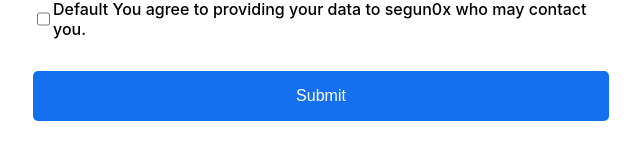
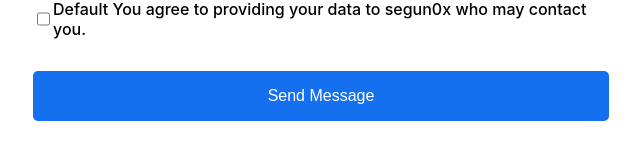
Before and after one commit to lil-dev16/react-profile, a React (Create React App) app: page /contact in a window 1280 px wide. Shown: the part 607-768 px from the top of the page, without its empty margins (319-959 px from the left). Built offline with nearby package versions, Linux system fonts and the light colour scheme.

Commit message:
style: change btn content

```diff
--- a/src/pages/Contact.jsx
+++ b/src/pages/Contact.jsx
@@ -111,7 +111,7 @@
             <button
             type="submit"
             id="btn__submit"
-            >Submit</button>
+            >Send Message</button>
         </form>
         <Footer />
     </div>
```
